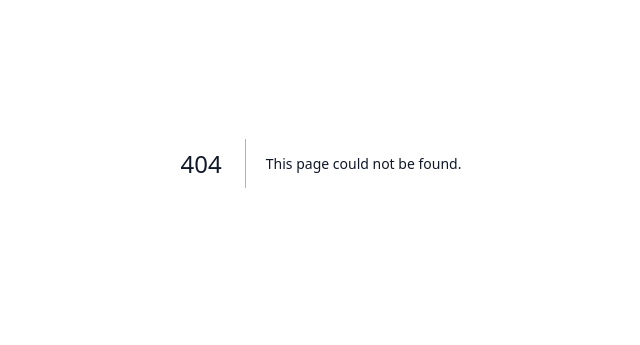
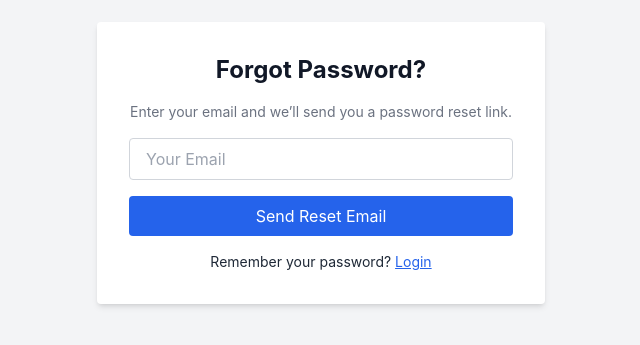
Before and after one commit to Safi649/safibuilds, a Next.js app: page /admin/forgot-password in a window 1280 px wide. Before the commit this address had no page. Shown: the part 237-582 px from the top of the page, without its empty margins (319-959 px from the left). Built offline with nearby package versions, Linux system fonts and the light colour scheme.

Commit message:
Create forgot-password.js

```diff
--- /dev/null
+++ b/pages/admin/forgot-password.js
@@ -0,0 +1,53 @@
+// 📁 pages/admin/forgot-password.js
+import { useState } from "react";
+import { sendPasswordResetEmail } from "firebase/auth";
+import { auth } from "@/firebase/config";
+import toast from "react-hot-toast";
+
+export default function ForgotPassword() {
+  const [email, setEmail] = useState("");
+
+  const handleReset = async (e) => {
+    e.preventDefault();
+    try {
+      await sendPasswordResetEmail(auth, email);
+      toast.success("Reset email sent! Check your inbox.");
+    } catch (error) {
+      toast.error("Error: " + error.message);
+    }
+  };
+
+  return (
+    <div className="min-h-screen flex items-center justify-center bg-gray-100 px-4">
+      <form onSubmit={handleReset} className="bg-white p-8 rounded shadow-md w-full max-w-md space-y-4">
+        <h2 className="text-2xl font-bold text-center">Forgot Password?</h2>
+        <p className="text-sm text-center text-gray-500">
+          Enter your email and we’ll send you a password reset link.
+        </p>
+
+        <input
+          type="email"
+          placeholder="Your Email"
+          className="w-full px-4 py-2 border rounded"
+          value={email}
+          onChange={(e) => setEmail(e.target.value)}
+          required
+        />
+
+        <button
+          type="submit"
+          className="w-full bg-blue-600 text-white py-2 rounded hover:bg-blue-700 transition"
+        >
+          Send Reset Email
+        </button>
+
+        <p className="text-sm text-center mt-4">
+          Remember your password?{" "}
+          <a href="/admin/login" className="text-blue-600 underline">
+            Login
+          </a>
+        </p>
+      </form>
+    </div>
+  );
+}
```
